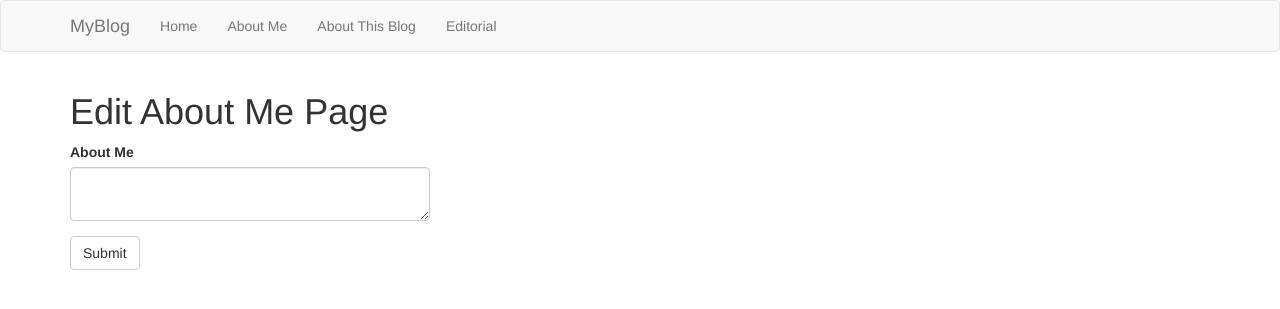
After one commit to viliusgudziunas/myblog, a Flask app: page /admin/editorial/write_about_me in a window 1280 px wide. The commit adds this page. Shown: the top 309 px of the page. Run offline with Flask 2, Linux system fonts and the light colour scheme; the visitor is signed in with stand-in values (Sample User, id 1); some libraries are stand-ins or nearby versions.

Commit message:
added pages to edit about me and about this blog pages

```diff
--- a/app/admin/forms.py
+++ b/app/admin/forms.py
@@ -3,11 +3,31 @@ from wtforms import StringField, PasswordField, TextAreaField, SubmitField
 from wtforms.validators import DataRequired, Length
 
 class LoginForm(FlaskForm):
+    """Form for login"""
     username = StringField("Username", validators=[DataRequired()])
     password = PasswordField("Password", validators=[DataRequired()])
     submit = SubmitField("Sign In")
 
 class PostForm(FlaskForm):
+    """Form for posts"""
     title = StringField("Create Title", validators=[DataRequired(), Length(max=64)])
     body = TextAreaField("Write Your Post", validators=[DataRequired()])
     submit = SubmitField("Submit")
+
+class EditAboutMeForm(FlaskForm):
+    """Form for edit about me page"""
+    body = TextAreaField("About Me", validators=[DataRequired()])
+    submit = SubmitField("Submit")
+
+    """ def __init__(self, original_body, *args, **kwargs):
+    #     super(EditAboutMeForm, self).__init__(*args, **kwargs)
+    #     self.original_body = original_body"""
+
+class EditAboutThisBlogForm(FlaskForm):
+    """Form for edit about this blog page"""
+    body = TextAreaField("About This Blog", validators=[DataRequired()])
+    submit = SubmitField("Submit")
+
+    """# def __init__(self, original_body, *args, **kwargs):
+    #     super(EditAboutThisBlogForm, self).__init__(*args, **kwargs)
+    #     self.original_body = original_body"""
--- a/app/admin/routes.py
+++ b/app/admin/routes.py
@@ -2,8 +2,8 @@ from werkzeug.urls import url_parse
 from flask import render_template, flash, url_for, redirect, request
 from flask_login import login_required, login_user, current_user
 from app import db
-from app.admin.forms import PostForm, LoginForm
-from app.models import User, Post
+from app.admin.forms import PostForm, LoginForm, EditAboutMeForm, EditAboutThisBlogForm
+from app.models import User, Post, About_Me_Post, About_This_Blog_Post
 from app.admin import bp
 
 @bp.route("/login", methods={"GET", "POST"})
@@ -27,13 +27,13 @@ def login():
 @bp.route("/editorial")
 @login_required
 def editorial():
-    """Admin Editorial page"""
+    """Admin editorial page"""
     return render_template("admin/editorial.html", title="Admin Edtorial")
 
 @bp.route("/editorial/write_post", methods=["GET", "POST"])
 @login_required
 def write_post():
-    """Write Post page"""
+    """Write post page"""
     form = PostForm()
     if form.validate_on_submit():
         post = Post(title=form.title.data, body=form.body.data)
@@ -42,3 +42,29 @@ def write_post():
         flash("The post has been added to the blog!")
         return redirect(url_for("admin.editorial"))
     return render_template("admin/write_post.html", title="Write Post", form=form)
+
+@bp.route("/editorial/write_about_me", methods=["GET", "POST"])
+@login_required
+def write_about_me():
+    """Edit about me page"""
+    form = EditAboutMeForm()
+    if form.validate_on_submit():
+        about_me_post = About_Me_Post(body=form.body.data)
+        db.session.add(about_me_post)
+        db.session.commit()
+        flash("About Me page has been updated.")
+        return redirect(url_for("admin.editorial"))
+    return render_template("admin/write_about_me.html", title="Edit About Me Page", form=form)
+
+@bp.route("/editorial/write_about_this_blog", methods=["GET", "POST"])
+@login_required
+def write_about_this_blog():
+    """Edit about this blog page"""
+    form = EditAboutThisBlogForm()
+    if form.validate_on_submit():
+        about_this_blog_post = About_This_Blog_Post(body=form.body.data)
+        db.session.add(about_this_blog_post)
+        db.session.commit()
+        flash("About This Blog page has been updated.")
+        return redirect(url_for("admin.editorial"))
+    return render_template("admin/write_about_this_blog.html", title="Edit About This Blog Page", form=form)
--- a/app/templates/admin/editorial.html
+++ b/app/templates/admin/editorial.html
@@ -2,5 +2,7 @@
 
 {% block app_content %}
     <h1>Welcome to Admin Page</h1>
-    <a href="{{ url_for('admin.write_post') }}">Write a new post</a>
+    <a href="{{ url_for('admin.write_post') }}">Write a new post</a><br>
+    <a href="{{ url_for('admin.write_about_me') }}">Edit About Me page</a><br>
+    <a href="{{ url_for('admin.write_about_this_blog') }}">Edit About This Blog page</a>
 {% endblock %}
--- /dev/null
+++ b/app/templates/admin/write_about_me.html
@@ -0,0 +1,11 @@
+{% extends "base.html" %}
+{% import "bootstrap/wtf.html" as wtf %}
+
+{% block app_content %}
+    <h1>Edit About Me Page</h1>
+    <div class="row">
+        <div class="col-md-4">
+            {{ wtf.quick_form(form) }}
+        </div>
+    </div>
+{% endblock %}
```
Also changed, not shown: app/templates/admin/write_about_this_blog.html (added, +11 -0 lines), app_structure.txt (+9 -7 lines).
